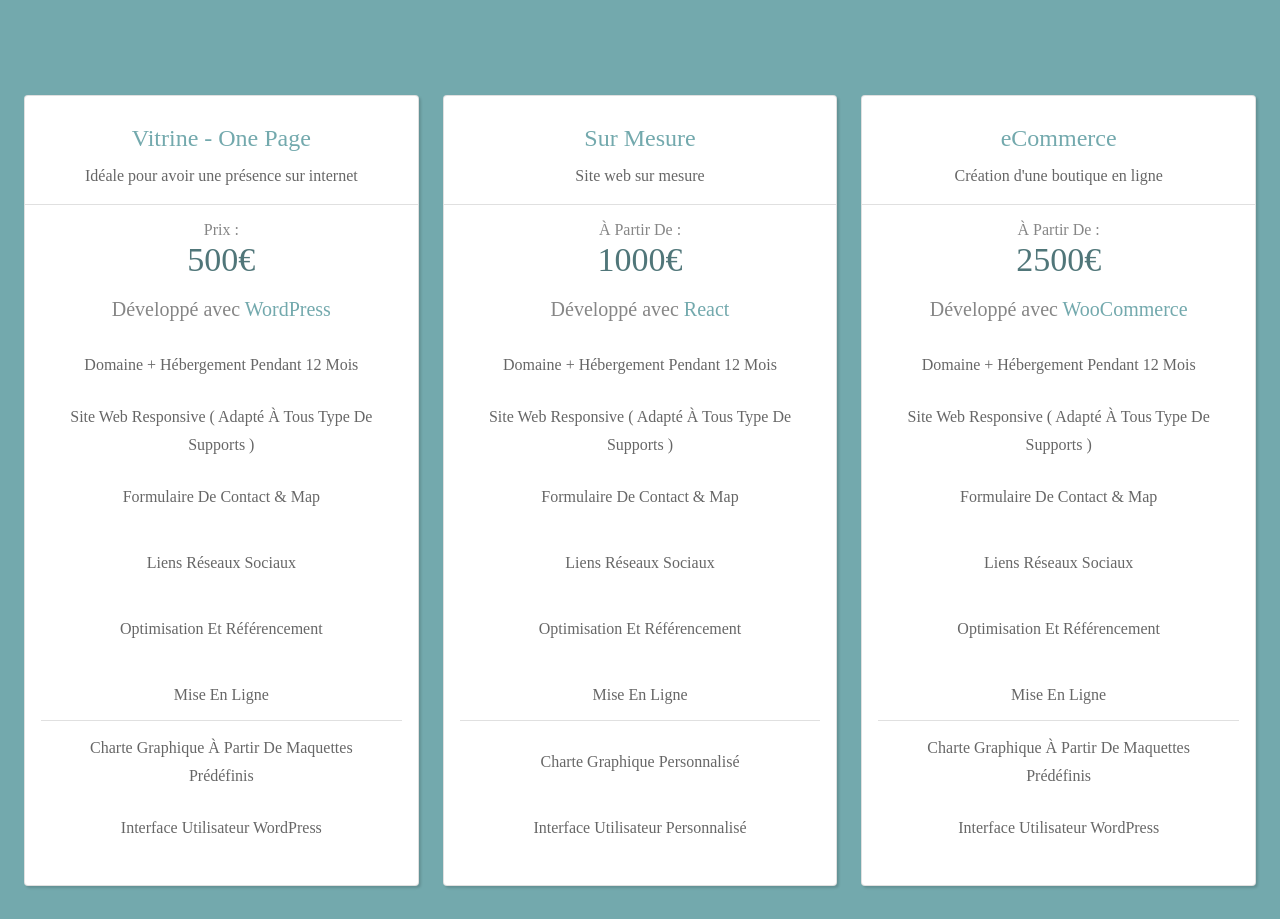
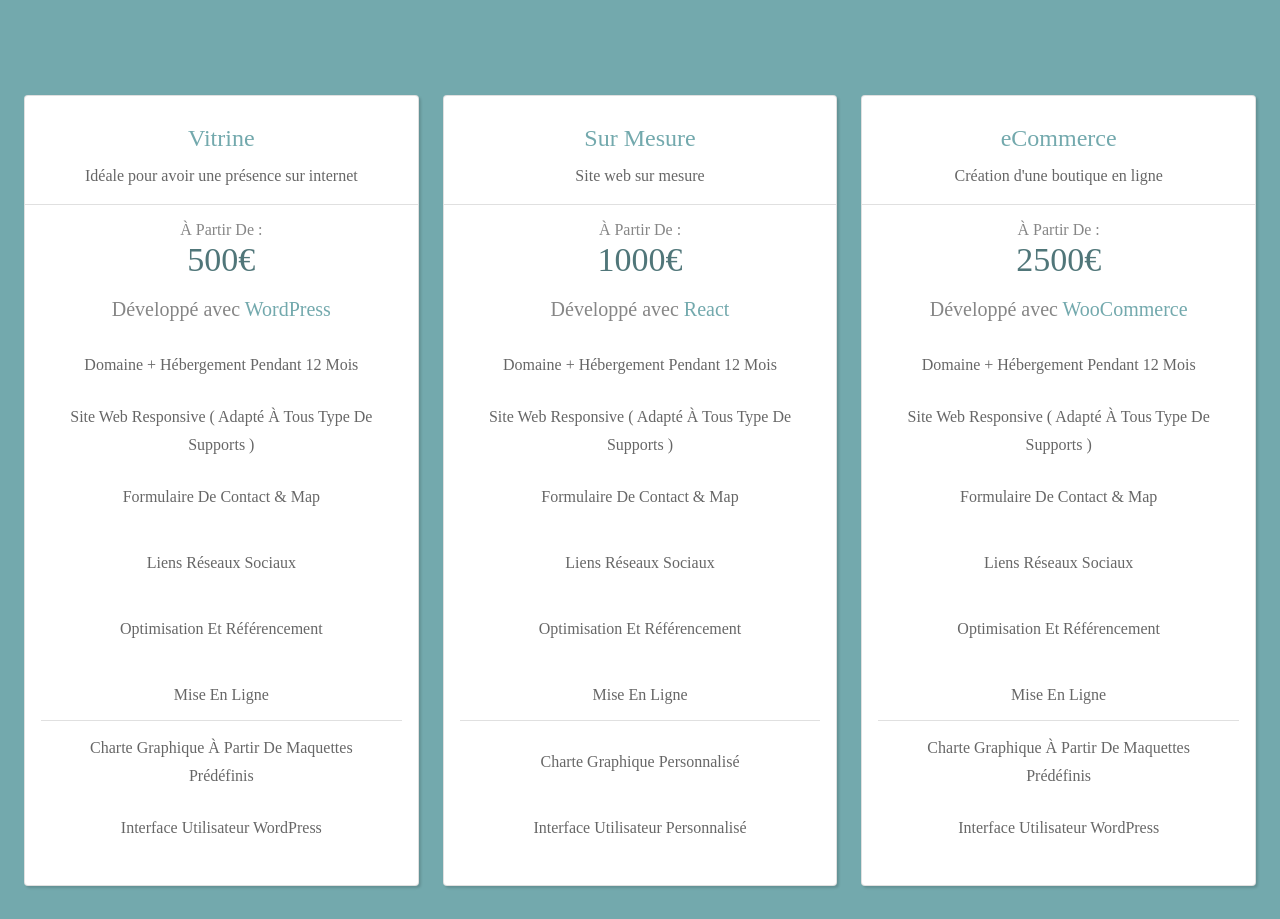
Before and after one commit to RomainSan/rdevs, a React (Create React App) app: page / in a window 1280 px wide. Shown: the part 3560-4479 px from the top of the page. Built offline with nearby package versions, Linux system fonts and the light colour scheme.

Commit message:
contact update

```diff
--- a/src/components/Home/Contact/Contact.js
+++ b/src/components/Home/Contact/Contact.js
@@ -1,11 +1,4 @@
-import {
-  Container,
-  Box,
-  Typography,
-  Button,
-  AlertTitle,
-  IconButton,
-} from "@mui/material";
+import { Container, Box, Typography, Button, IconButton } from "@mui/material";
 import Alert from "@mui/material/Alert";
 import { useRef, useState } from "react";
 import { TextField } from "@mui/material";
@@ -21,6 +14,8 @@ export default function Contact() {
     e.target[0].value = "";
     e.target[1].value = "";
     e.target[2].value = "";
+    setAlertSuccess("0%");
+
     emailjs
       .sendForm(
         "service_2l9d40t",
@@ -31,7 +26,6 @@ export default function Contact() {
 
       .then(
         (result) => {
-          setAlertSuccess("0%");
           console.log(result.text);
         },
         (error) => {
--- a/src/components/Home/Tarif/Tarifs.js
+++ b/src/components/Home/Tarif/Tarifs.js
@@ -16,7 +16,7 @@ const priceArray = [
     price: "500€",
     tech: "WordPress",
     link: "https://fr.wordpress.org/",
-    prestation: "Vitrine - One Page",
+    prestation: "Vitrine",
     description: "Idéale pour avoir une présence sur internet",
     content: [
       "Domaine + hébergement pendant 12 mois",
@@ -132,7 +132,7 @@ export default function Tarifs() {
                   sx={{ color: "#868686", textTransform: "capitalize" }}
                   gutterBottom={true}
                 >
-                  {index >= 1 ? "à partir de :" : "prix :"}
+                  à partir de :
                 </Typography>
                 <Typography
                   variant="h4"
```
Also changed, not shown: src/components/Themes/Themes.js (added, +7 -0 lines), src/theme.js (line endings or trailing spaces).
